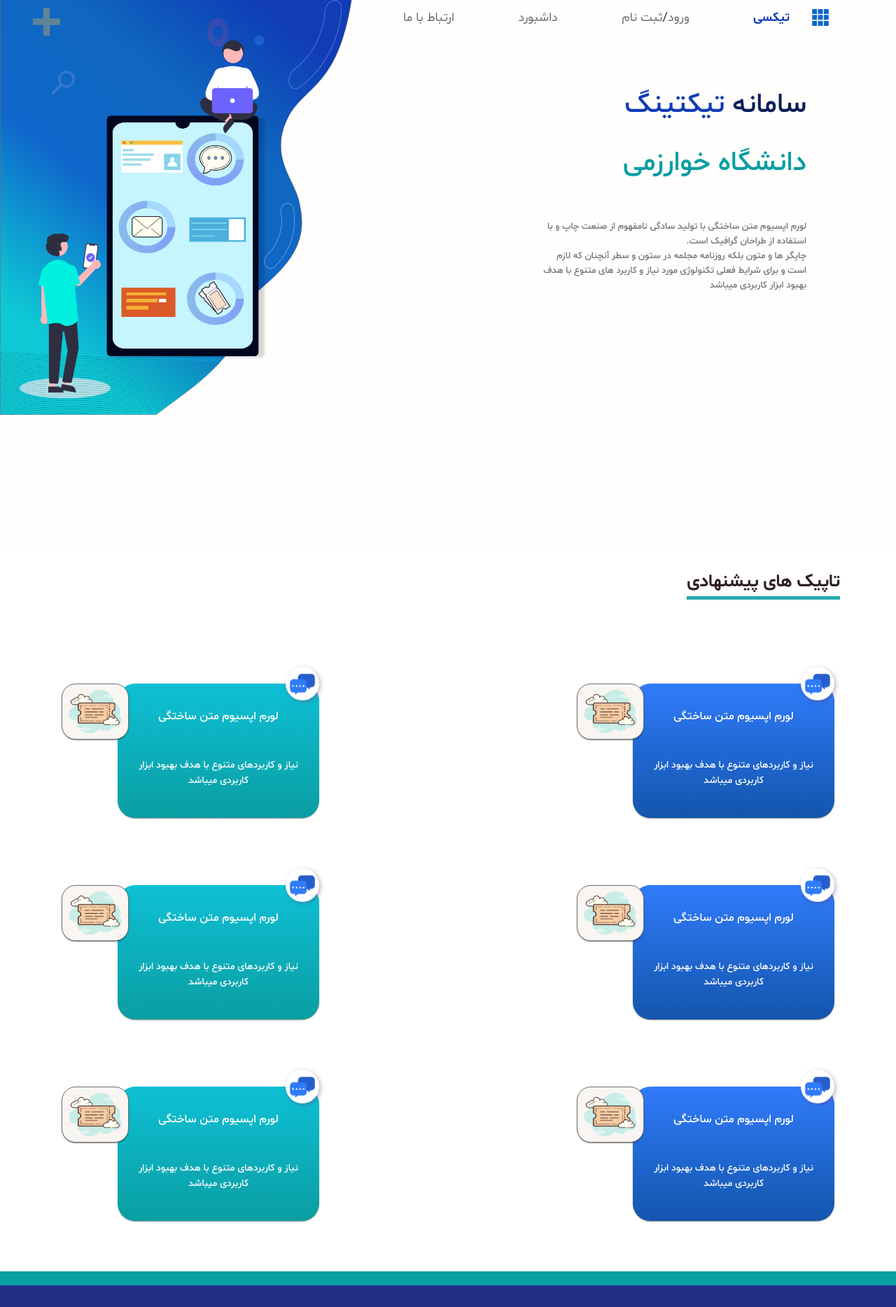
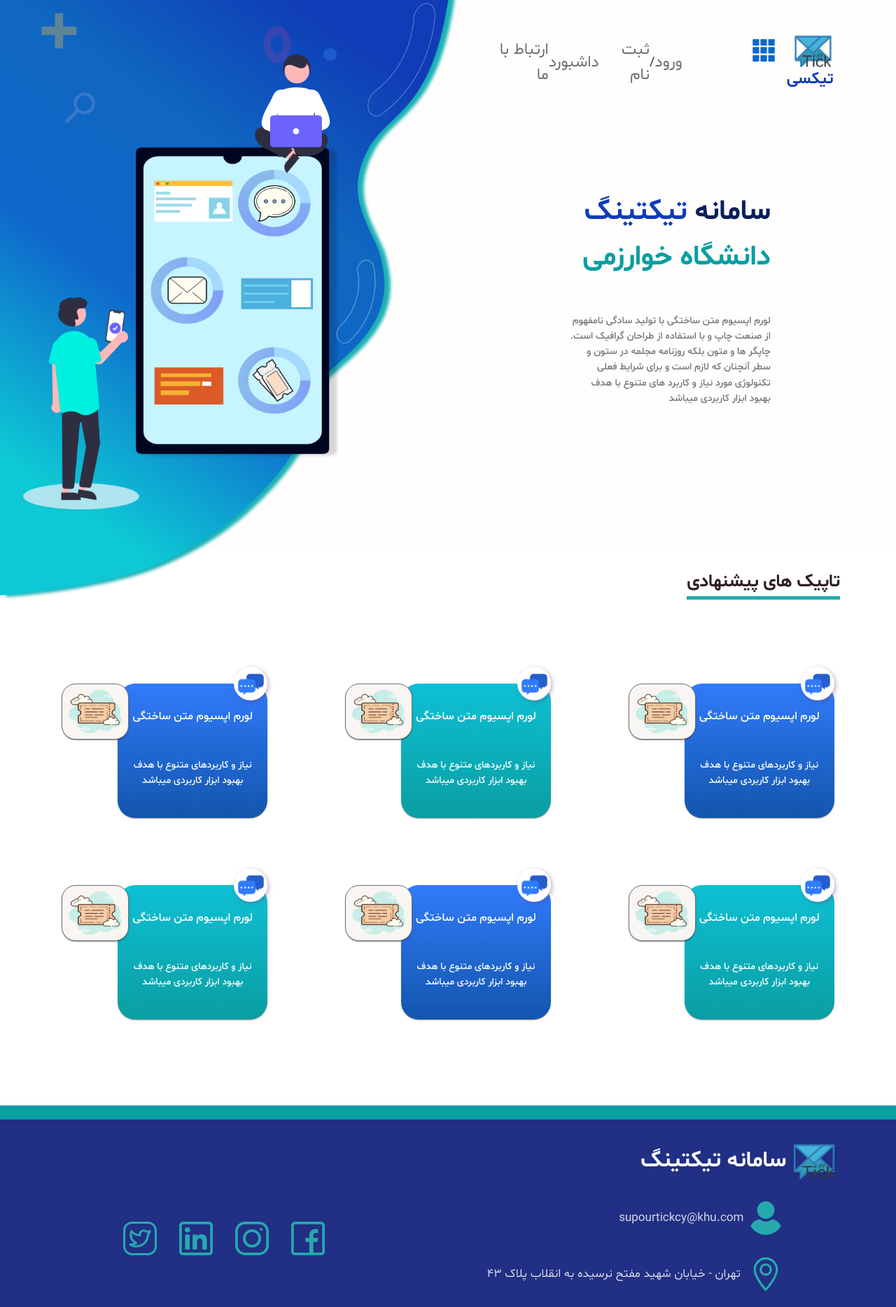
Before and after one commit to zahra-m-27/TicksySPA, a React (Create React App) app: page / in a window 1280 px wide. Shown: the part 20-1888 px from the top of the page at 70% size. Built offline with nearby package versions, Linux system fonts and the light colour scheme.

Commit message:
Improve Home Styles

```diff
--- a/src/app/Pages/Home/Components/Topic/styles.module.scss
+++ b/src/app/Pages/Home/Components/Topic/styles.module.scss
@@ -1,6 +1,6 @@
 
 .topic {
-    width: 23rem;
+    width: 23vw;
     height: 14rem;
     //background-color: red;
     margin: 2rem 0.5rem;
--- a/src/app/Pages/Home/index.tsx
+++ b/src/app/Pages/Home/index.tsx
@@ -2,78 +2,77 @@
 import { Link } from "react-router-dom";
 import styles from "./styles.module.scss";
 
-import Topic from "./Components/Topic"
+import Topic from "./Components/Topic";
 
 import LandingImage from "../../Assets/Images/Files/home.png";
-import Grid from '../../Assets/Images/Files/grid.svg'
-import TopicPic from "../../Assets/Images/Files/topic_pic.png"
-import TopicBadge from "../../Assets/Images/Files/topic_badge.png"
-import Facebook from "../../Assets/Images/Files/social/facebook.svg"
-import Instagram from "../../Assets/Images/Files/social/instagram.svg"
-import Linkedin from "../../Assets/Images/Files/social/linkedin.svg"
-import Twitter from "../../Assets/Images/Files/social/twitter.svg"
-import User from "../../Assets/Images/Files/user.svg"
-import Flags from "../../Assets/Images/Files/flags.svg"
-import Ticksy from "../../Assets/Images/Files/ticksy.png"
-import { Descriptions } from "antd";
-
+import Grid from "../../Assets/Images/Files/grid.svg";
+import TopicPic from "../../Assets/Images/Files/topic_pic.png";
+import TopicBadge from "../../Assets/Images/Files/topic_badge.png";
+import Facebook from "../../Assets/Images/Files/social/facebook.svg";
+import Instagram from "../../Assets/Images/Files/social/instagram.svg";
+import Linkedin from "../../Assets/Images/Files/social/linkedin.svg";
+import Twitter from "../../Assets/Images/Files/social/twitter.svg";
+import User from "../../Assets/Images/Files/user.svg";
+import Flags from "../../Assets/Images/Files/flags.svg";
+import Ticksy from "../../Assets/Images/Files/ticksy.png";
 
 const topics = [
   {
     title: "لورم اپسیوم متن ساختگی",
     description: "نیاز و کاربردهای متنوع با هدف بهبود ابزار کاربردی میباشد",
     pic: TopicPic,
-    badge: TopicBadge
+    badge: TopicBadge,
   },
   {
     title: "لورم اپسیوم متن ساختگی",
     description: "نیاز و کاربردهای متنوع با هدف بهبود ابزار کاربردی میباشد",
     pic: TopicPic,
-    badge: TopicBadge
+    badge: TopicBadge,
   },
   {
     title: "لورم اپسیوم متن ساختگی",
     description: "نیاز و کاربردهای متنوع با هدف بهبود ابزار کاربردی میباشد",
     pic: TopicPic,
-    badge: TopicBadge
+    badge: TopicBadge,
   },
   {
     title: "لورم اپسیوم متن ساختگی",
     description: "نیاز و کاربردهای متنوع با هدف بهبود ابزار کاربردی میباشد",
     pic: TopicPic,
-    badge: TopicBadge
+    badge: TopicBadge,
   },
   {
     title: "لورم اپسیوم متن ساختگی",
     description: "نیاز و کاربردهای متنوع با هدف بهبود ابزار کاربردی میباشد",
     pic: TopicPic,
-    badge: TopicBadge
+    badge: TopicBadge,
   },
   {
     title: "لورم اپسیوم متن ساختگی",
     description: "نیاز و کاربردهای متنوع با هدف بهبود ابزار کاربردی میباشد",
     pic: TopicPic,
-    badge: TopicBadge
+    badge: TopicBadge,
   },
-]
-
+];
 
 export default function HomePage() {
   return (
     <>
       <div className={styles.container}>
-        <img className={styles.landing_image} src={LandingImage} />
-
         <div className={styles.header}>
-
-
+          <div className={styles.content}>
             <nav className={styles.nav}>
               <ul>
                 <li className={styles.nav_link}>
-                <Link style={{ color: "#103cb7", fontWeight: 'bold' }} to="/"><img src={Grid} />تیکسی</Link>
+                  <Link style={{ color: "#103cb7", fontWeight: "bold" }} to="/">
+                    <img src={Ticksy} />
+                    <img src={Grid} />
+                    تیکسی
+                  </Link>
                 </li>
                 <li className={styles.nav_link}>
-                <Link to="/sign-in">ورود</Link>/<Link to="/sign-up">ثبت نام</Link>
+                  <Link to="/sign-in">ورود</Link>/
+                  <Link to="/sign-up">ثبت نام</Link>
                 </li>
                 <li className={styles.nav_link}>
                   <Link to="/dashboard">داشبورد</Link>
@@ -84,59 +83,73 @@
               </ul>
             </nav>
 
+            <div className={styles.title}>
+              <p>
+                سامانه <span>تیکتینگ</span>
+              </p>
+              <p>دانشگاه خوارزمی</p>
 
-          <div className={styles.title}>
-            <h1>سامانه <span>تیکتینگ</span></h1>
-            <h1>دانشگاه خوارزمی</h1>
-
-            <h6>لورم اپسیوم متن ساختگی با تولید سادگی نامفهوم از صنعت چاپ و با استفاده از طراحان گرافیک است.<br />
-            چاپگر ها و متون بلکه روزنامه مجلمه در ستون و سطر آنچنان که لازم است و برای شرایط فعلی تکنولوژی مورد نیاز و کاربرد های متنوع با هدف بهبود ابزار کاربردی میباشد</h6>
+              <p>
+                لورم اپسیوم متن ساختگی با تولید سادگی نامفهوم از صنعت چاپ و با
+                استفاده از طراحان گرافیک است. <br />
+                چاپگر ها و متون بلکه روزنامه مجلمه در ستون و سطر آنچنان که لازم
+                است و برای شرایط فعلی تکنولوژی مورد نیاز و کاربرد های متنوع با
+                هدف بهبود ابزار کاربردی میباشد
+              </p>
             </div>
-
-
+          </div>
+          <img className={styles.landing_image} src={LandingImage} />
         </div>
       </div>
       <main className={styles.main}>
         <h2 className={styles.main_title}>تاپیک های پیشنهادی</h2>
         <div className={styles.topic_container}>
-          {
-            topics.map(topic =>
+          {topics.map((topic) => (
             <Topic
               title={topic.title}
               description={topic.description}
               pic={topic.pic}
               badge={topic.badge}
             />
-            )
-          }
+          ))}
         </div>
       </main>
 
+      <footer className={styles.footer}>
+        <div className={styles.footer_contact}>
+          <p>
+            <img src={Ticksy} />
+            سامانه تیکتینگ
+          </p>
 
-      <footer className={styles.footer}>
-
-        <div className={styles.footer_contact}>
-
-          <h1><img src={Ticksy} />سامانه تیکتینگ</h1>
-
-          <div><img src={User} />supourtickcy@khu.com</div>
-          <div><img src={Flags} /> تهران - خیابان شهید مفتح نرسیده به انقلاب  پلاک ۴۳ </div>
-          <div><img src={Flags} />کرج - انتهای خیابان شهید بهشتی - میدان دانشگاه </div>
-
+          <div>
+            <img src={User} />
+            supourtickcy@khu.com
+          </div>
+          <div>
+            <img src={Flags} /> تهران - خیابان شهید مفتح نرسیده به انقلاب پلاک
+            ۴۳{" "}
+          </div>
+          <div>
+            <img src={Flags} />
+            کرج - انتهای خیابان شهید بهشتی - میدان دانشگاه{" "}
+          </div>
         </div>
         <div className={styles.footer_social}>
-
-          <div><img src={Facebook} alt="facebook" /></div>
-          <div><img src={Instagram} alt="instagram" /></div>
-          <div><img src={Linkedin} alt="linkedin" /></div>
-          <div><img src={Twitter} alt="twitter" /></div>
-
+          <div>
+            <img src={Facebook} alt="facebook" />
           </div>
-
+          <div>
+            <img src={Instagram} alt="instagram" />
+          </div>
+          <div>
+            <img src={Linkedin} alt="linkedin" />
+          </div>
+          <div>
+            <img src={Twitter} alt="twitter" />
+          </div>
+        </div>
       </footer>
-
-
-
     </>
   );
 }
--- a/src/app/Pages/Home/styles.module.scss
+++ b/src/app/Pages/Home/styles.module.scss
@@ -1,41 +1,41 @@
 .container {
   direction: rtl;
-  height: 100%;
   background-color: #fffefd;
 }
 
 .header {
-  // display: flex;
-  // flex-direction: row;
-  // height: clamp(700px, 100vh, 1080px);
+  display: flex;
+  flex-direction: row;
+  height: clamp(700px, 100vh, 1080px);
   position: relative;
-  overflow: auto;
 }
 
 .landing_image {
-  width: 40%;
-  //height: 100%;
-  position: absolute;
-  top: 0;
-  left: 0;
+  height: 110%;
 }
 
 .nav_link > a {
   color: #707070;
+  font-size: 23px;
 }
 
 .nav {
-  width: 50%;
-  margin: 2rem 4rem;
-  // margin-left: 3%;
-  // padding-top: 75px;
+  width: calc(100% - 7vw - 2vw);
+  margin-right: 7vw;
+  padding-top: 8.5vh;
   z-index: 1;
 }
 
-.nav img {
-  width: 1.5rem;
-  height: 1.5rem;
-  margin: 0 2rem;
+.nav img:nth-child(2) {
+  width: 2rem;
+  height: 2rem;
+  margin: 0 0 0 3vw;
+}
+
+.nav img:nth-child(1) {
+  width: 3.6rem;
+  height: 3rem;
+  margin: 0 0 0 2vw;
 }
 
 .nav ul {
@@ -47,32 +47,50 @@
 }
 
 .nav li {
+  display: flex;
+  align-items: center;
   font-size: clamp(14px, 2vw, 18px);
 }
 
 .title {
-  width: 30%;
-  margin-top: 5rem;
-  margin-right: 10%;
-  font-size: clamp(15px, 2vw, 20px);
+  width: 47%;
+  display: flex;
+  margin: 0 14vw;
+  min-height: 100%;
+  font-weight: bold;
+  padding-bottom: 15rem;
+  vertical-align: middle;
+  flex-direction: column;
+  justify-content: center;
+  font-size: clamp(30px, 3.2vw, 60px);
 }
 
-.title > h1:nth-child(1) {
+.title > p {
+  margin: 0;
+}
+
+.title > p:nth-child(1) {
   color: #0a1f58;
 }
-.title > h1:nth-child(1) span {
+
+.title > p:nth-child(1) span {
   color: #103cb7;
 }
-.title > h1:nth-child(2) {
+
+.title > p:nth-child(2) {
   color: #0a9ea2;
 }
-.title > h6 {
+
+.title > p:nth-child(3) {
   margin-top: 3rem;
   text-align: right;
   color: #777777;
+  font-weight: 500;
+  font-size: clamp(14px, 1.1vw, 21px);
 }
 
 .main {
+  min-height: 100%;
   direction: rtl;
 }
 
@@ -98,7 +116,7 @@
   width: 100%;
   border-top: solid 20px #0a9fa3;
   background-color: rgba(3, 19, 115, 0.88);
-  padding: 1rem 5rem;
+  padding: 1rem 0;
   display: flex;
   flex-flow: row nowrap;
   align-items: center;
@@ -109,19 +127,23 @@
   flex: 50%;
 }
 
-.footer_contact h1 {
+.footer_contact p {
   color: white;
-  margin: 1rem 0;
+  margin: 1rem 6vw;
+  font-weight: bold;
+  font-size: clamp(30px, 2.5vw, 47px);
 }
-.footer_contact h1 img {
-  width: 3.5rem;
-  height: 3rem;
+
+.footer_contact p img {
+  width: 4rem;
+  height: 3.3rem;
   margin: 0 0.5rem;
 }
 
 .footer_contact div {
   color: #d4d8e3;
-  margin: 2rem;
+  margin: 2rem 12vw 0 0;
+  font-size: 17px;
 }
 
 .footer_contact div img {
```
Also changed, not shown: src/app/Assets/Images/Files/home.png, src/app/Assets/Images/Files/ticksy.png. Lines whose indentation alone changed are shown as unchanged.
